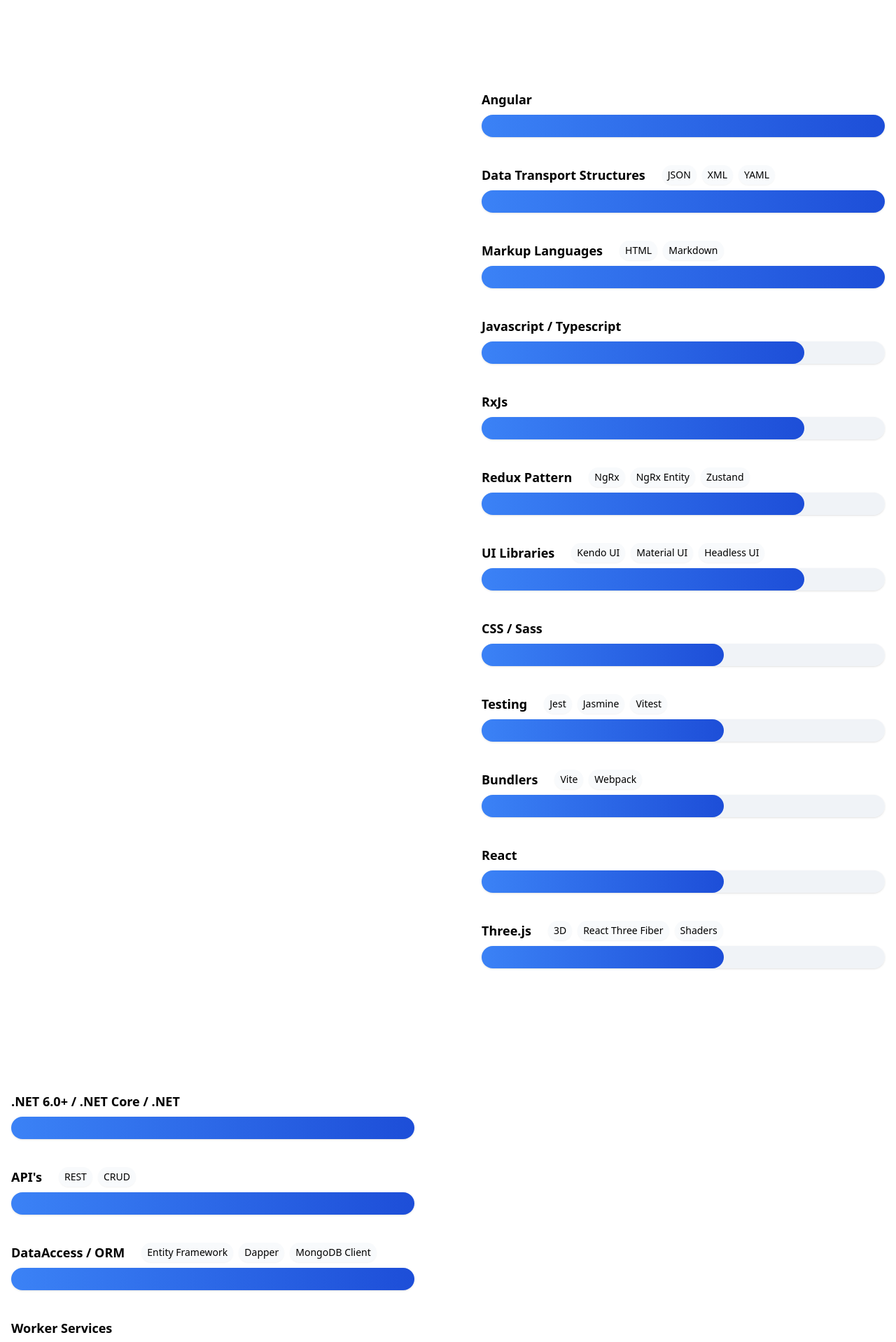
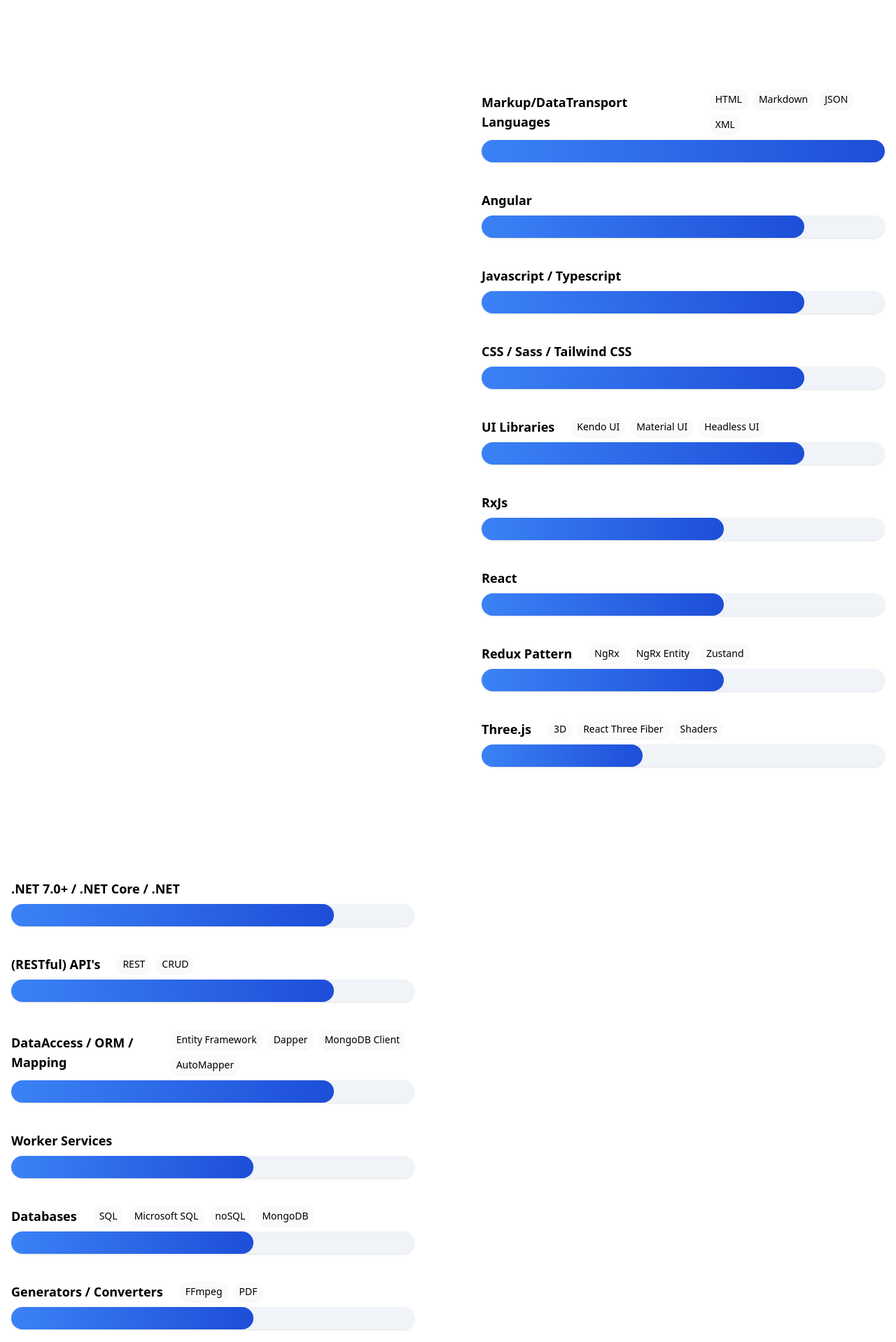
Before and after one commit to saschategtmeier/portfolio-v0, a React (Vite) app: page / in a window 1280 px wide. Shown: the part 800-2718 px from the top of the page at 70% size. Built offline with nearby package versions, Linux system fonts and the light colour scheme.

Commit message:
Restructure skills

```diff
--- a/src/enums/skill-category.enum.ts
+++ b/src/enums/skill-category.enum.ts
@@ -1,7 +1,5 @@
 export enum SkillCategory {
   Frontend,
   Backend,
-  Tools,
-  Knowledge,
-  UiUx,
+  ToolsAndKnowledge,
 }
--- a/src/skills.json
+++ b/src/skills.json
@@ -4,7 +4,7 @@
     "skills": [
       {
         "name": "Angular",
-        "level": 4,
+        "level": 3,
         "tags": []
       },
       {
@@ -13,33 +13,18 @@
         "tags": []
       },
       {
-        "name": "CSS / Sass",
-        "level": 2,
+        "name": "CSS / Sass / Tailwind CSS",
+        "level": 3,
         "tags": []
       },
       {
-        "name": "Data Transport Structures",
+        "name": "Markup/DataTransport Languages",
         "level": 4,
-        "tags": ["JSON", "XML", "YAML"]
-      },
-      {
-        "name": "Markup Languages",
-        "level": 4,
-        "tags": ["HTML", "Markdown"]
-      },
-      {
-        "name": "Testing",
-        "level": 2,
-        "tags": ["Jest", "Jasmine", "Vitest"]
-      },
-      {
-        "name": "Bundlers",
-        "level": 2,
-        "tags": ["Vite", "Webpack"]
+        "tags": ["HTML", "Markdown", "JSON", "XML"]
       },
       {
         "name": "RxJs",
-        "level": 3,
+        "level": 2,
         "tags": []
       },
       {
@@ -49,12 +34,12 @@
       },
       {
         "name": "Three.js",
-        "level": 2,
+        "level": 1,
         "tags": ["3D", "React Three Fiber", "Shaders"]
       },
       {
         "name": "Redux Pattern",
-        "level": 3,
+        "level": 2,
         "tags": ["NgRx", "NgRx Entity", "Zustand"]
       },
       {
@@ -68,40 +53,50 @@
     "category": 1,
     "skills": [
       {
-        "name": ".NET 6.0+ / .NET Core / .NET",
-        "level": 4,
-        "tags": []
-      },
-      {
-        "name": "API's",
-        "level": 4,
-        "tags": ["REST", "CRUD"]
-      },
-      {
-        "name": "DataAccess / ORM",
-        "level": 4,
-        "tags": ["Entity Framework", "Dapper", "MongoDB Client"]
-      },
-      {
-        "name": "Worker Services",
+        "name": ".NET 7.0+ / .NET Core / .NET",
         "level": 3,
         "tags": []
       },
       {
-        "name": "Sockets",
-        "level": 1,
-        "tags": ["SignalR"]
+        "name": "(RESTful) API's",
+        "level": 3,
+        "tags": ["REST", "CRUD"]
+      },
+      {
+        "name": "DataAccess / ORM / Mapping",
+        "level": 3,
+        "tags": ["Entity Framework", "Dapper", "MongoDB Client", "AutoMapper"]
+      },
+      {
+        "name": "Worker Services",
+        "level": 2,
+        "tags": []
       },
       {
         "name": "Databases",
-        "level": 3,
+        "level": 2,
         "tags": ["SQL", "Microsoft SQL", "noSQL", "MongoDB"]
+      },
+      {
+        "name": "Generators / Converters",
+        "level": 2,
+        "tags": ["FFmpeg", "PDF"]
       }
     ]
   },
   {
     "category": 2,
     "skills": [
+      {
+        "name": "IDEs",
+        "level": 4,
+        "tags": ["Visual Studio Code", "Visual Studio", "(Neo)Vim"]
+      },
+      {
+        "name": "Monorepos",
+        "level": 3,
+        "tags": ["Nrwl Nx"]
+      },
       {
         "name": "Git",
         "level": 2,
@@ -110,12 +105,12 @@
       {
         "name": "Shell",
         "level": 2,
-        "tags": ["Bash"]
+        "tags": ["Bash", "Zsh"]
       },
       {
         "name": "CI/CD",
         "level": 1,
-        "tags": ["YAML Pipelines", "TeamCity", "Vercel"]
+        "tags": ["YAML Pipelines", "Netlify", "TeamCity"]
       },
       {
         "name": "Docker",
@@ -123,18 +118,13 @@
         "tags": []
       },
       {
-        "name": "Scrum/Agile",
-        "level": 2,
+        "name": "Scrum / Agile",
+        "level": 3,
         "tags": ["Jira", "TeamCity"]
-      }
-    ]
-  },
-  {
-    "category": 3,
-    "skills": [
+      },
       {
         "name": "Dependency Injection / IoC Containers",
-        "level": 3,
+        "level": 2,
         "tags": []
       },
       {
@@ -144,38 +134,28 @@
       },
       {
         "name": "Design Patterns",
-        "level": 2,
+        "level": 1,
         "tags": []
       },
       {
         "name": "Testing",
         "level": 2,
-        "tags": []
-      }
-    ]
-  },
-  {
-    "category": 4,
-    "skills": [
+        "tags": ["Unit Testing", "Integration Testing"]
+      },
       {
-        "name": "Figma",
-        "level": 2,
+        "name": "UI/UX",
+        "level": 3,
+        "tags": ["Figma", "Storybook", "Photoshop", "Design Systems"]
+      },
+      {
+        "name": "Deutsch",
+        "level": 4,
         "tags": []
       },
       {
-        "name": "Photoshop",
-        "level": 2,
-        "tags": []
-      },
-      {
-        "name": "Storybook",
+        "name": "English",
         "level": 3,
         "tags": []
-      },
-      {
-        "name": "Design Systems",
-        "level": 3,
-        "tags": ["Atomic Design"]
       }
     ]
   }
--- a/src/state/use-skills-store.ts
+++ b/src/state/use-skills-store.ts
@@ -1,12 +1,12 @@
-import create from 'zustand';
+import create from "zustand";
 
-import { SkillCategory } from '../enums';
-import { SkillCollection } from '../models';
+import { SkillCategory } from "../enums";
+import { SkillCollection } from "../models";
 
 type SkillsState = {
   frontendSkills: SkillCollection | undefined;
   backendSkills: SkillCollection | undefined;
-  tools: SkillCollection | undefined;
+  toolsAndKnowledge: SkillCollection | undefined;
   knowledge: SkillCollection | undefined;
   uiUxSkills: SkillCollection | undefined;
   setSkills: (skillsCollections: SkillCollection[]) => void;
@@ -15,7 +15,7 @@
 export const useSkillsStore = create<SkillsState>((set) => ({
   frontendSkills: undefined,
   backendSkills: undefined,
-  tools: undefined,
+  toolsAndKnowledge: undefined,
   knowledge: undefined,
   uiUxSkills: undefined,
   setSkills: (skillsCollections) =>
@@ -26,9 +26,10 @@
         SkillCategory.Frontend
       ),
       backendSkills: getSkillCategory(skillsCollections, SkillCategory.Backend),
-      tools: getSkillCategory(skillsCollections, SkillCategory.Tools),
-      knowledge: getSkillCategory(skillsCollections, SkillCategory.Knowledge),
-      uiUxSkills: getSkillCategory(skillsCollections, SkillCategory.UiUx),
+      toolsAndKnowledge: getSkillCategory(
+        skillsCollections,
+        SkillCategory.ToolsAndKnowledge
+      ),
     })),
 }));
 
```
